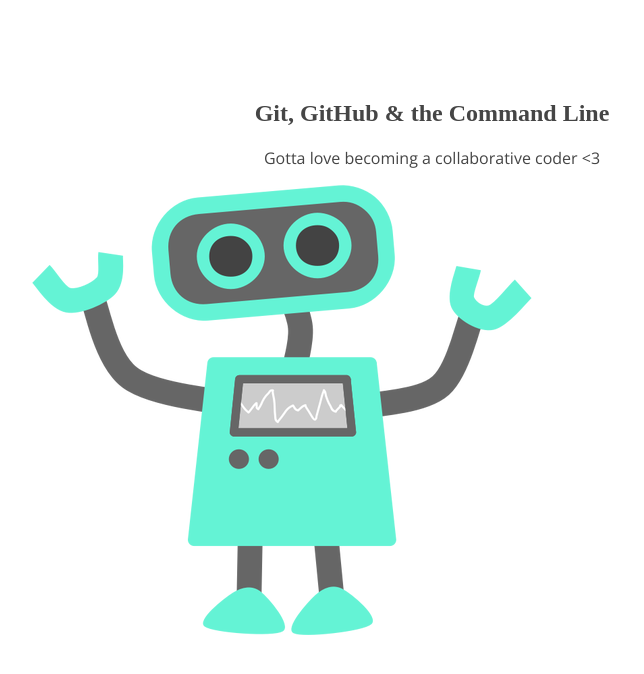
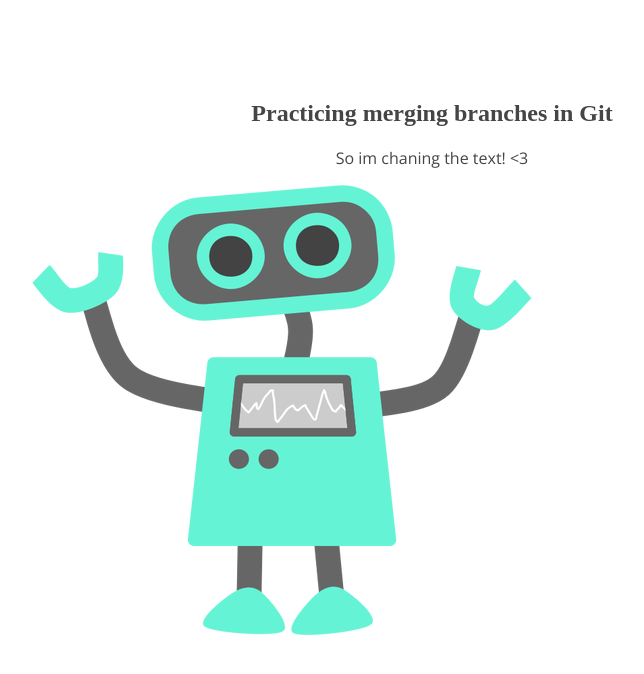
Before and after one commit to Shelivesinthestars/105-project, a plain HTML site: page index.html in a window 1280 px wide. Shown: the whole page, without its empty margins (208-852 px from the left). Drawn offline with nearby package versions, Linux system fonts and the light colour scheme.

Commit message:
changed text

```diff
--- a/index.html
+++ b/index.html
@@ -8,8 +8,8 @@
 </head>
 <body>
 	<section>
-		<h1>Git, GitHub & the Command Line</h1>
-		<p>Gotta love becoming a collaborative coder <3</p>
+		<h1>Practicing merging branches in Git</h1>
+		<p>So im chaning the text! <3</p>
 		<img src="img/happy-blue-robot.png">
 	</section>
 </body>
```
